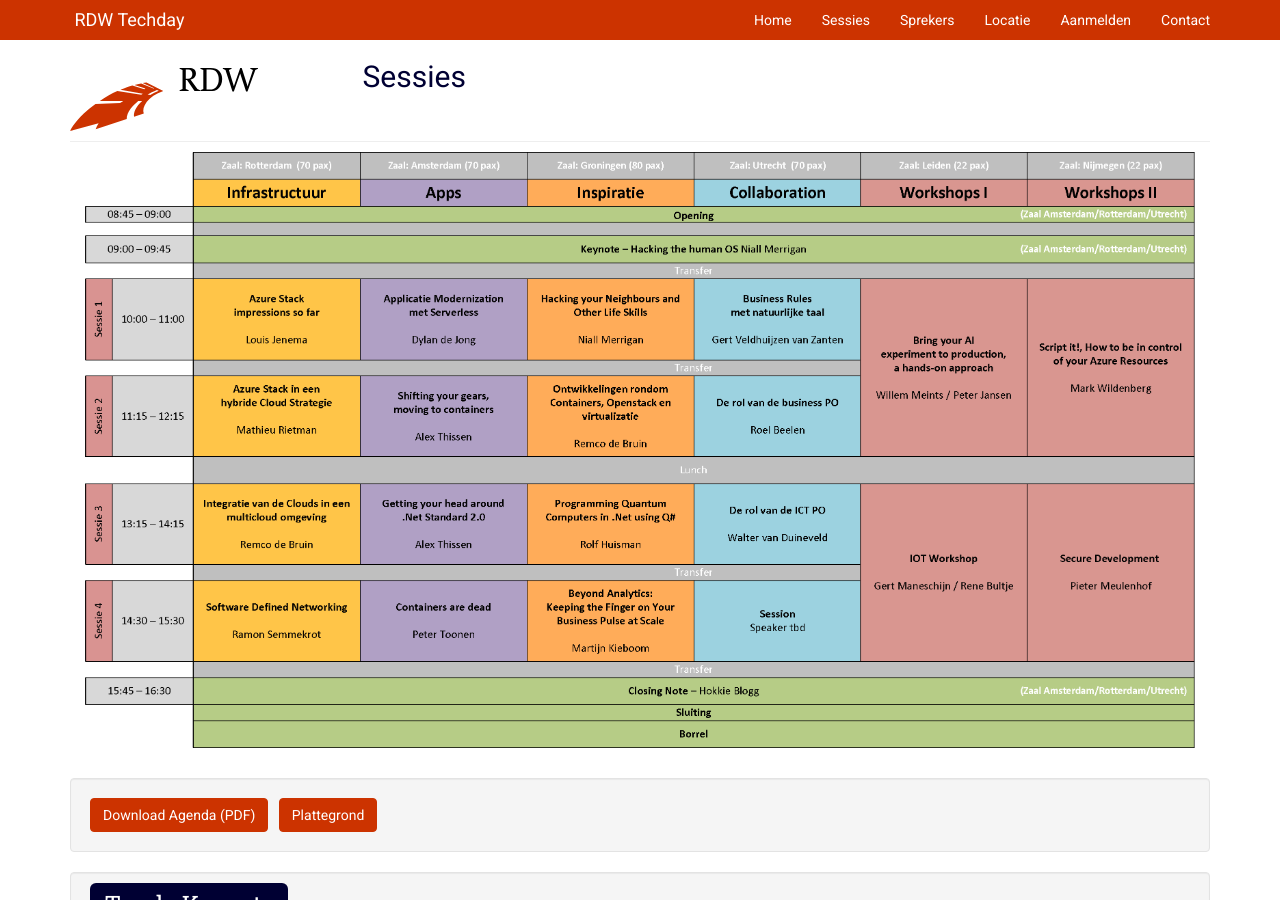
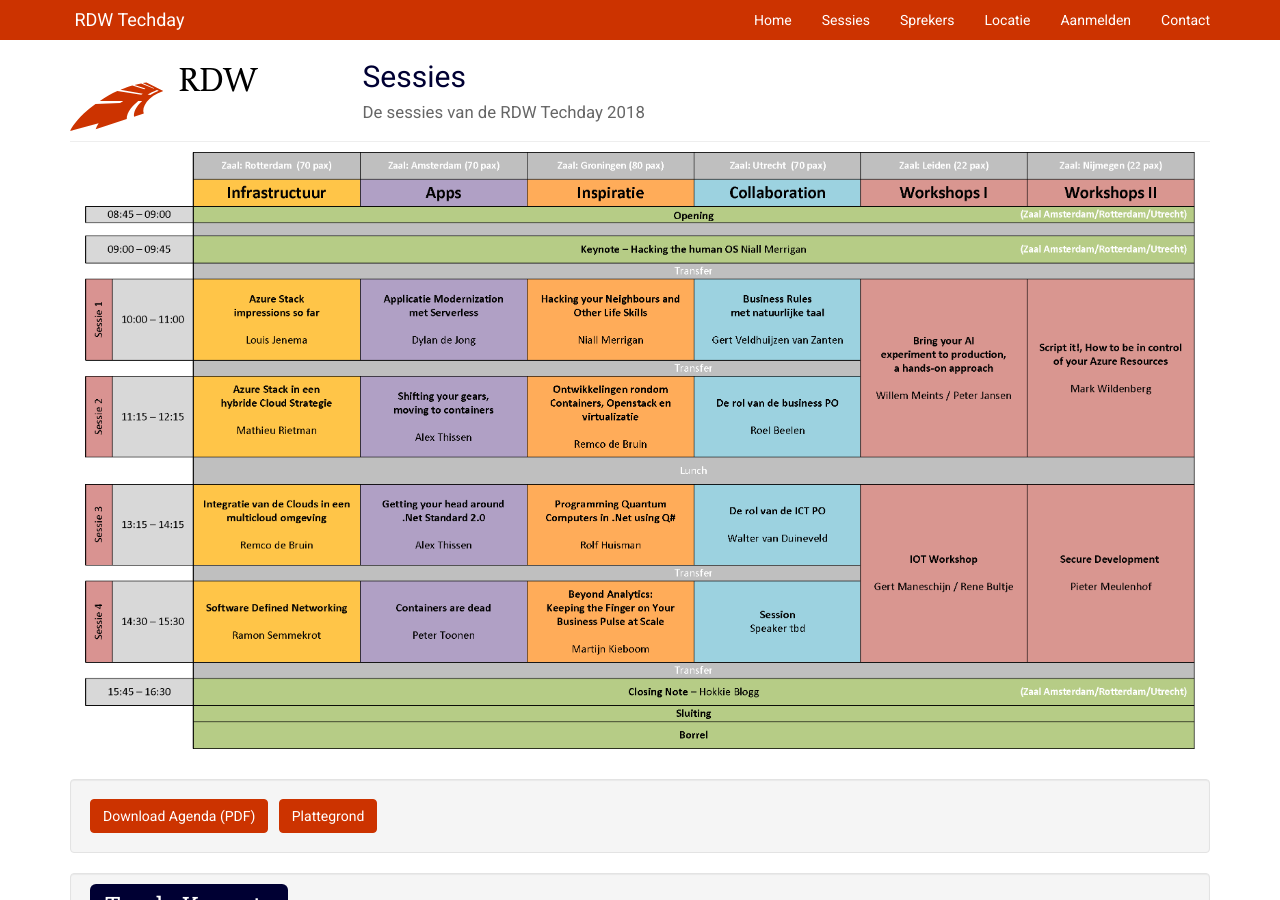
Before and after one commit to rdwtechday/rdwtechday2019, a Jekyll site: the page built from sessies.html, in a window 1280 px wide and 900 px high. Built offline with Jekyll 4.4.1, drawn with Linux system fonts in a browser that asks for light colours; nearby versions of some CDN libraries; comment, search, counter and statistics services are not loaded.

Commit message:
Update sessies.html

```diff
--- a/sessies.html
+++ b/sessies.html
@@ -1,6 +1,7 @@
 ---
 layout: page
 title: Sessies
+message: De sessies van de RDW Techday 2018
 order: 2
 tracks:
   - Keynote
```
